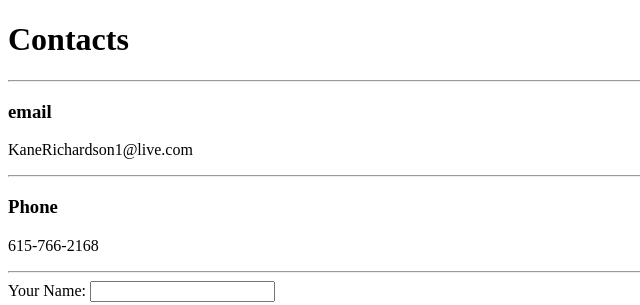
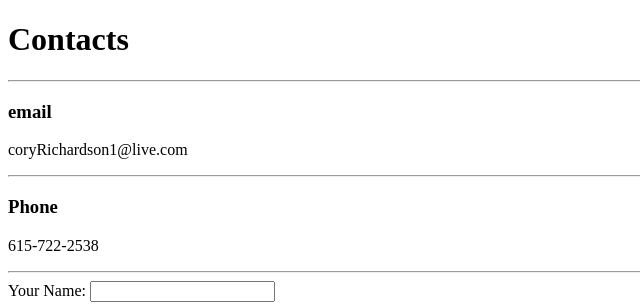
Before and after one commit to kanegee/cv, a plain HTML site: page Contact-me.html in a window 1280 px wide. Shown: the top 305 px of the page, 0-640 px from the left. Drawn offline with Linux system fonts and the light colour scheme.

Commit message:
Update Contact-me.html

```diff
--- a/Contact-me.html
+++ b/Contact-me.html
@@ -8,10 +8,10 @@
   <h1>Contacts</h1>
   <hr>
   <h3>email</h3>
-  <p>KaneRichardson1@live.com</p>
+  <p>coryRichardson1@live.com</p>
   <hr>
   <h3>Phone</h3>
-  <p>615-766-2168</p>
+  <p>615-722-2538</p>
 <hr>
   <form action="mailto:RNRStainandPaint@outlook.com" method="post" enctype="text/plain">
 <label>Your Name:</label>
```
